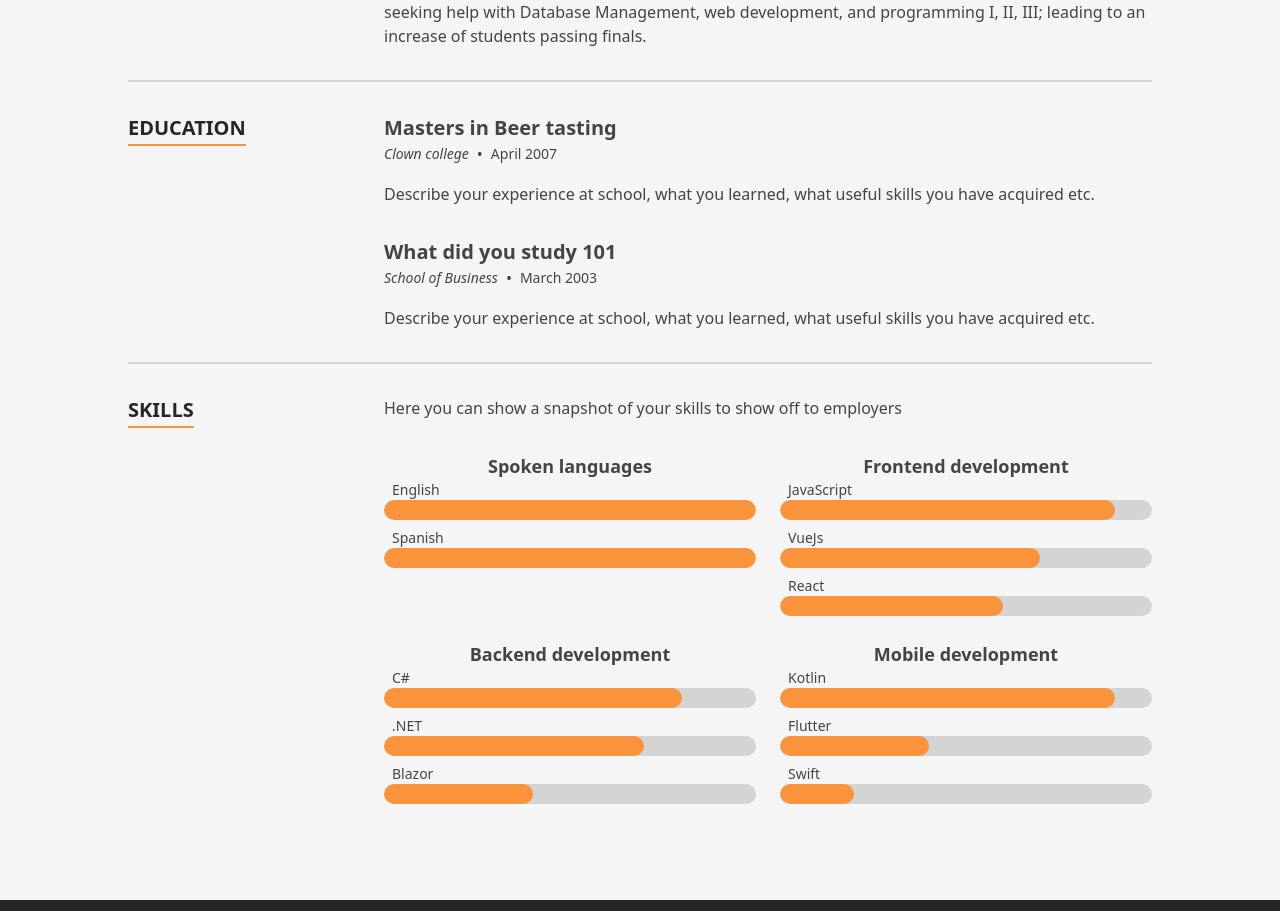
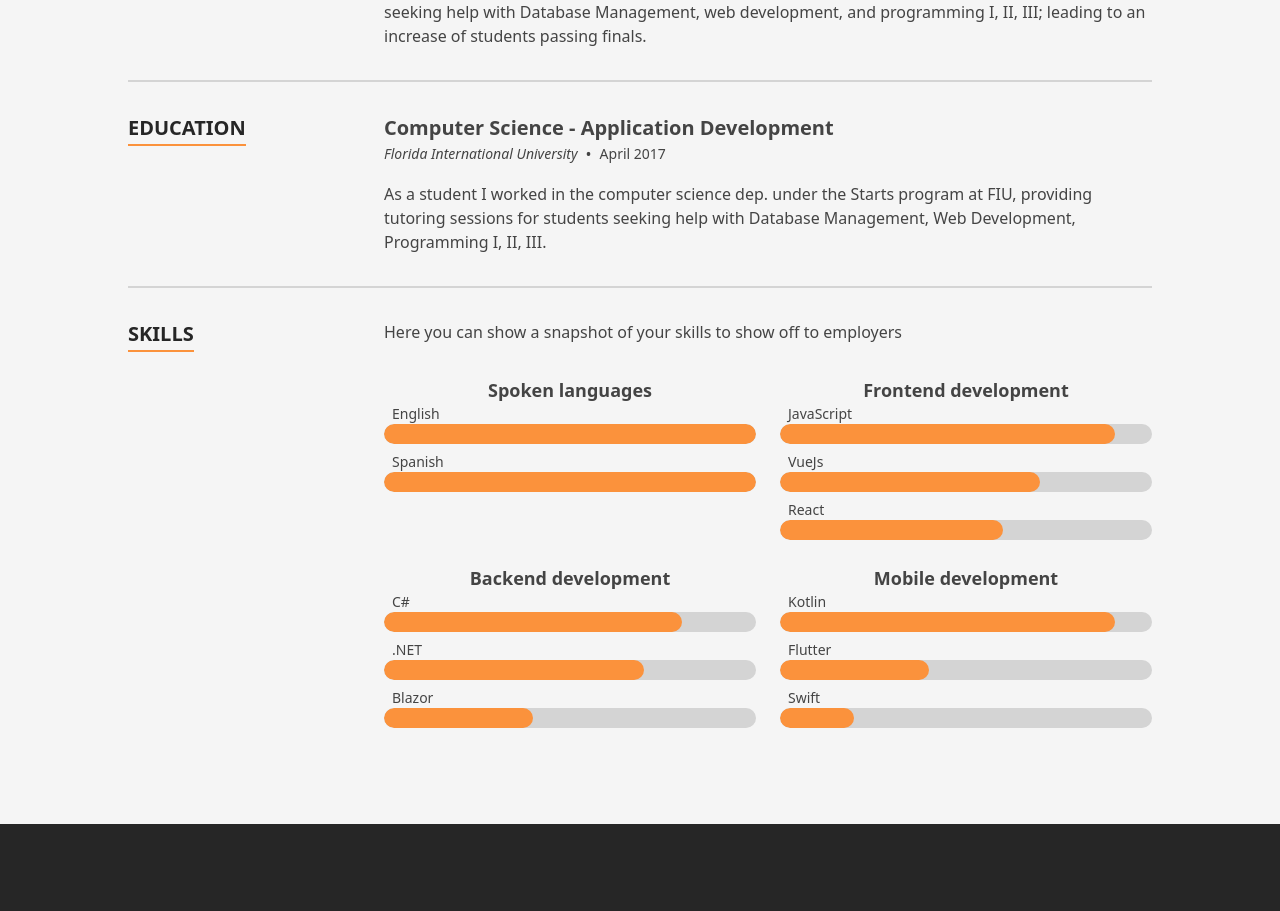
Before and after one commit to ChaoticDreamsCorp/business-card, a Next.js app: page / in a window 1280 px wide. Shown: the part 2228-3139 px from the top of the page. Built offline with nearby package versions, Linux system fonts and the light colour scheme.

Commit message:
eduaction update

```diff
--- a/src/data/data.tsx
+++ b/src/data/data.tsx
@@ -264,16 +264,12 @@ export const portfolioItems: PortfolioItem[] = [
  */
 export const education: TimelineItem[] = [
   {
-    date: 'April 2007',
-    location: 'Clown college',
-    title: 'Masters in Beer tasting',
-    content: <p>Describe your experience at school, what you learned, what useful skills you have acquired etc.</p>,
-  },
-  {
-    date: 'March 2003',
-    location: 'School of Business',
-    title: 'What did you study 101',
-    content: <p>Describe your experience at school, what you learned, what useful skills you have acquired etc.</p>,
+    date: 'April 2017',
+    location: 'Florida International University',
+    title: 'Computer Science - Application Development',
+    content: <p>As a student I worked in the computer science dep. under the Starts program at FIU, providing tutoring sessions for students
+      seeking help with Database Management, Web Development, Programming I, II, III.
+    </p>,
   },
 ];
 
```
